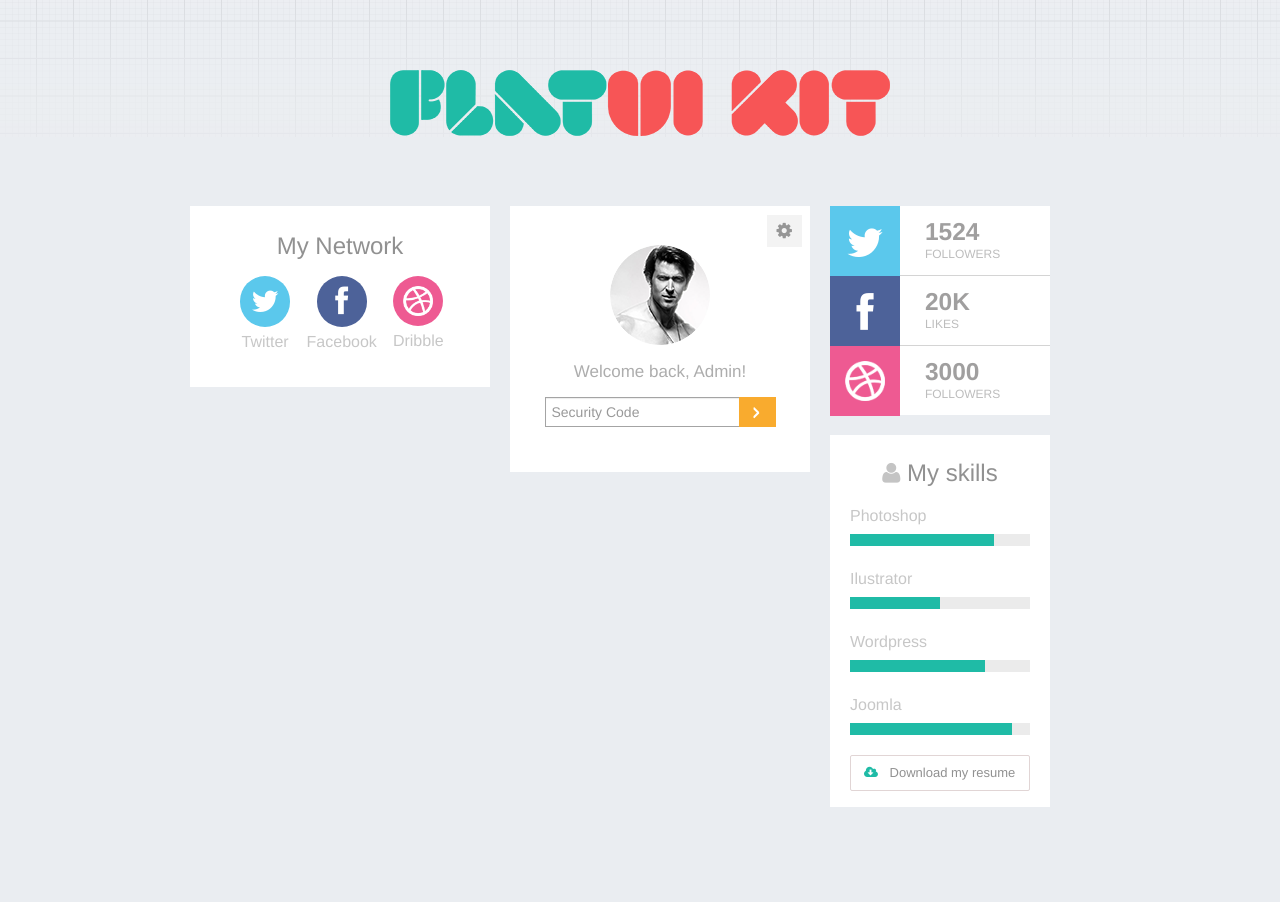
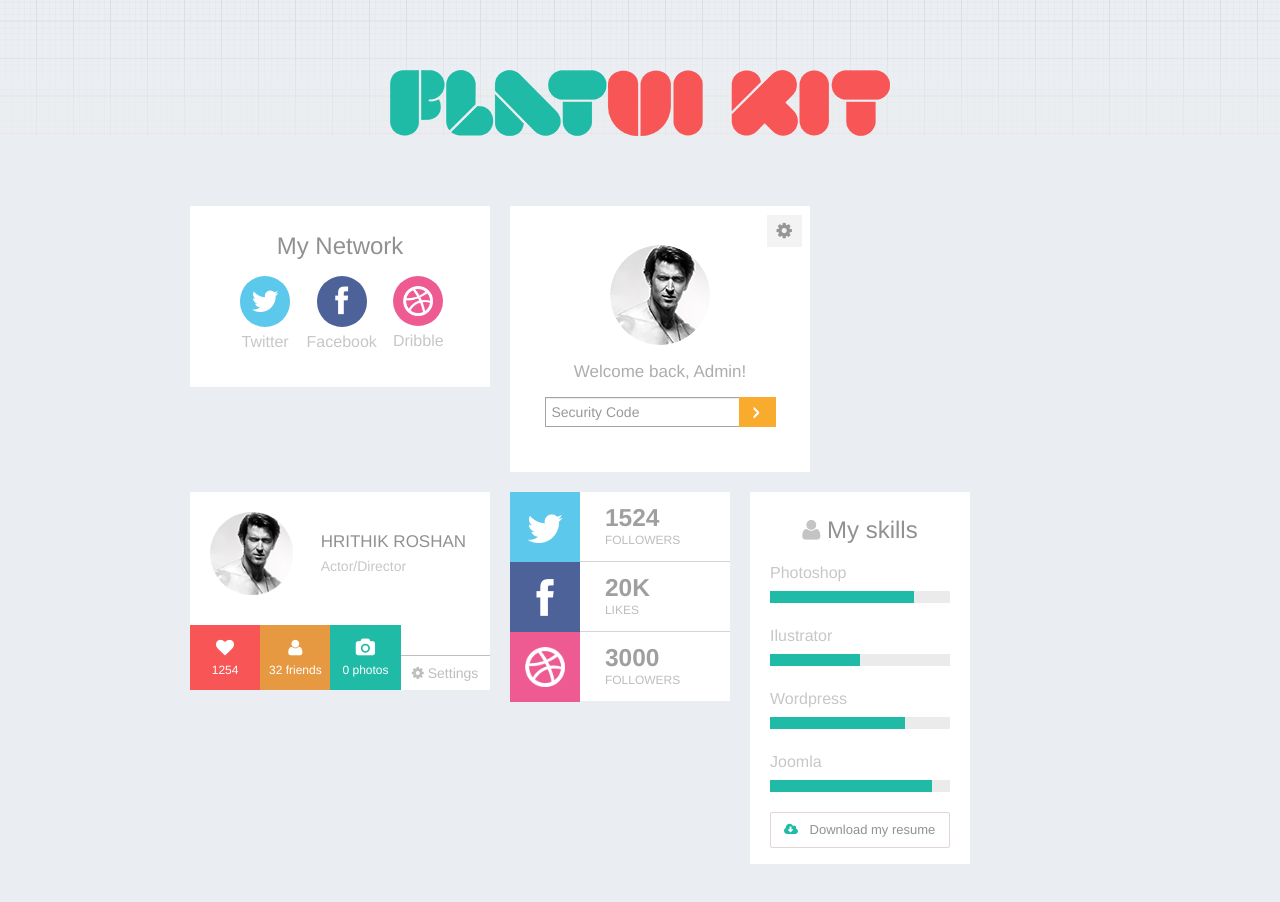
Before and after one commit to omiddesign/Botstrap-Flat-UI, a plain HTML site: page index.html in a window 1280 px wide. Drawn offline with nearby package versions, Linux system fonts and the light colour scheme; files that its build step writes are made by us from their sources.

Commit message:
User profile block added to codebase

```diff
--- a/index.html
+++ b/index.html
@@ -78,6 +78,45 @@
 						</button>
 					</div>
 				</form>
+			</div>
+		</div>
+
+		<!-- Profile block -->
+		<div class="span4 element-profile">
+			<div class="container-fluid">
+
+				<div class="row-fluid">
+					<div class="span4">
+						<img src="img/profile-picture.png" alt="profile picture">
+					</div>
+
+					<div class="span7 offset1 user-information">
+						<h2>Hrithik Roshan</h2>
+						<p>Actor/Director</p>
+					</div>
+				</div>
+
+			</div>
+
+			<div class="row-fluid element-buttons">
+				<a class="span3 red" href="#">
+					<i class="icon-heart"></i>
+					<p>1254</p>
+				</a>
+
+				<a class="span3 orange" href="#">
+					<i class="icon-user"></i>
+					<p>32 friends</p>
+				</a>
+
+				<a class="span3 cyan" href="#">
+					<i class="icon-camera"></i>
+					<p>0 photos</p>
+				</a>
+
+				<a class="span3 small" href="#">
+					<p><i class="icon-cog"></i> Settings</p>
+				</a>
 			</div>
 		</div>
 
--- /dev/null
+++ b/sass/elements/5.profile.sass
@@ -0,0 +1,53 @@
+.element-profile
+	padding-top: 20px
+
+	.user-information
+		h2
+			text-transform: uppercase
+			margin-bottom: 4px
+			margin-top: 20px
+			font-size: 17px
+			line-height: 20px
+
+.element-buttons
+	padding-top: 30px
+	margin-bottom: 0
+	a
+		text-align: center
+		padding: 14px 0 0 0
+		color: $white
+		font-size: 12px
+
+		&[class*="span"]
+			margin-left: 0
+
+		i
+			font-size: 18px
+
+		// ToDo: add hover effects
+		&.red
+			background-color: #f75556
+		&.orange
+			background-color: #e69941
+		&.cyan // (`ish)
+			background-color: #1fbba6
+
+
+		&.small
+			margin-top: 30px
+			line-height: 10px
+			padding: 10px 0 0 0
+			border-top: 1px solid #bdbfbf
+			color: #bdbfbf
+			font-size: 14px
+			width: 89px // ToDo: fix this in the future
+
+			&:hover
+				background-color: #bdbfbf
+				color: $white
+
+			i
+				font-size: 14px
+
+		&:hover
+			text-decoration: none
--- a/sass/style.sass
+++ b/sass/style.sass
@@ -39,4 +39,5 @@ h2
 @import "elements/2.my_network"
 @import "elements/3.admin_login"
 @import "elements/4.my_skills"
+@import "elements/5.profile"
 @import "elements/10.social_followers"
```
